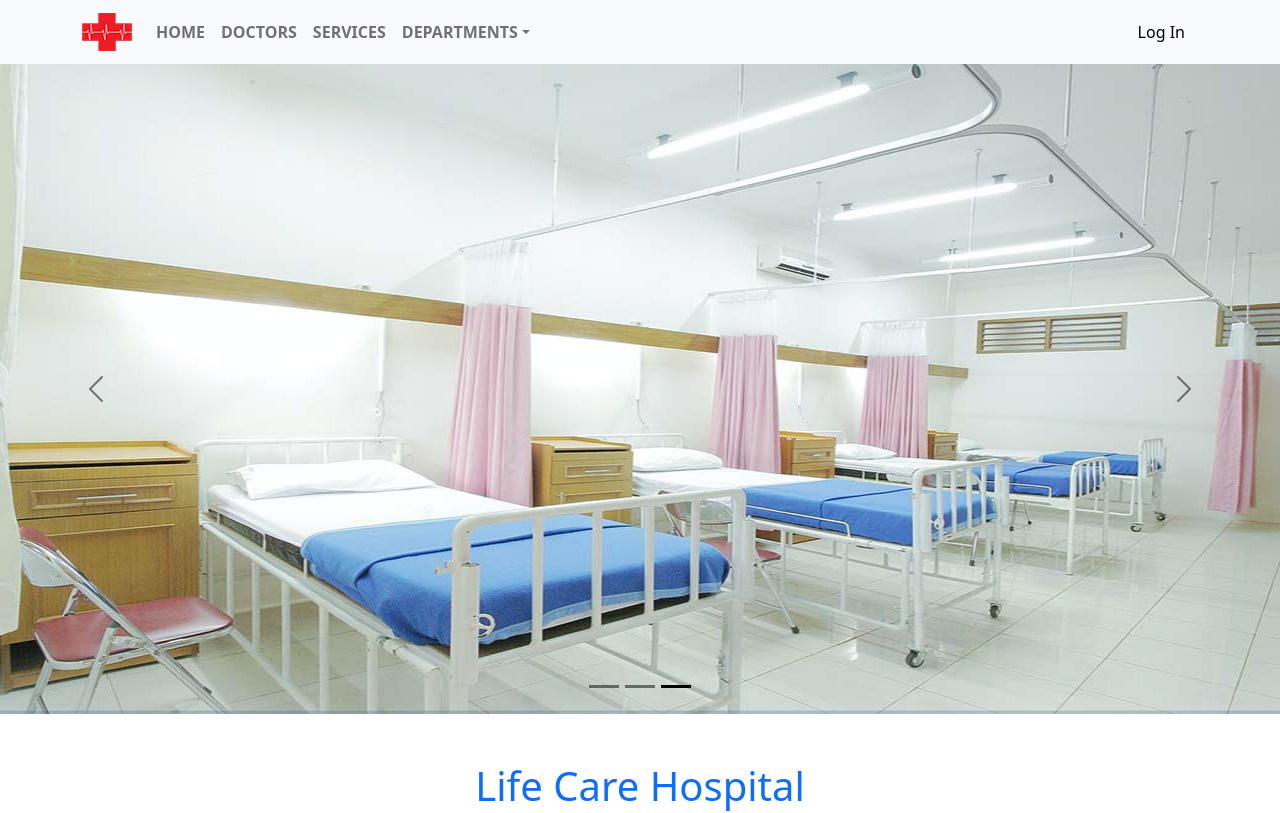
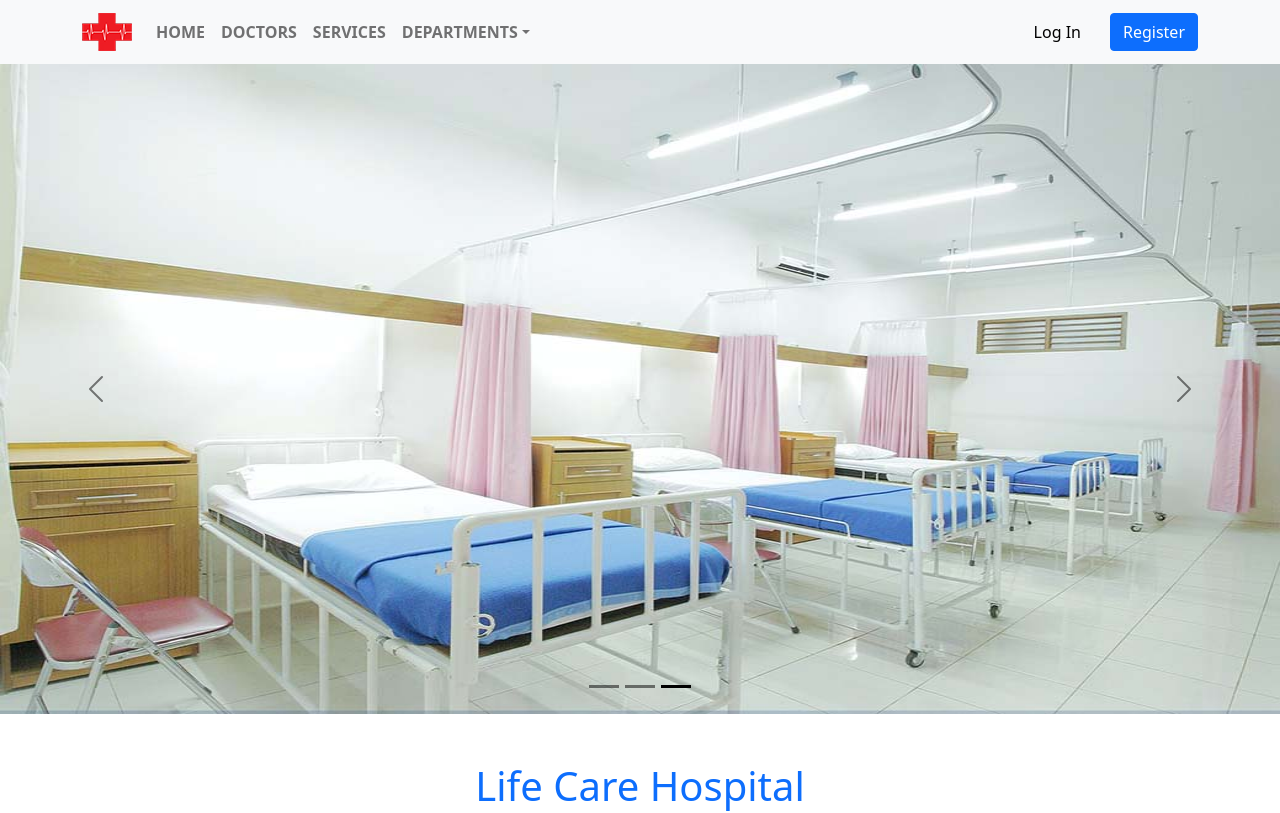
Before and after one commit to OsmanRana/healthcare-related-website, a React (Create React App) app: page / in a window 1280 px wide. Shown: the top 813 px of the page. Built offline with nearby package versions, Linux system fonts and the light colour scheme; no server answers.

Commit message:
registration fixed

```diff
--- a/src/components/Shared/Navigation.js
+++ b/src/components/Shared/Navigation.js
@@ -37,7 +37,8 @@ const Navigation = () => {
                                     <Link to="/login"><Button variant="light">Log In</Button></Link>
                             }
                             {
-                                !user.email || user.uid && <Link to="/register" ><Button className="ms-3" variant="primary">Register</Button></Link>
+                                !user.email && !user.uid ? <Link to="/register" ><Button className="ms-3" variant="primary">Register</Button></Link> :
+                                <span></span>
                             }
                         </Nav>
                     </Navbar.Collapse>
```
